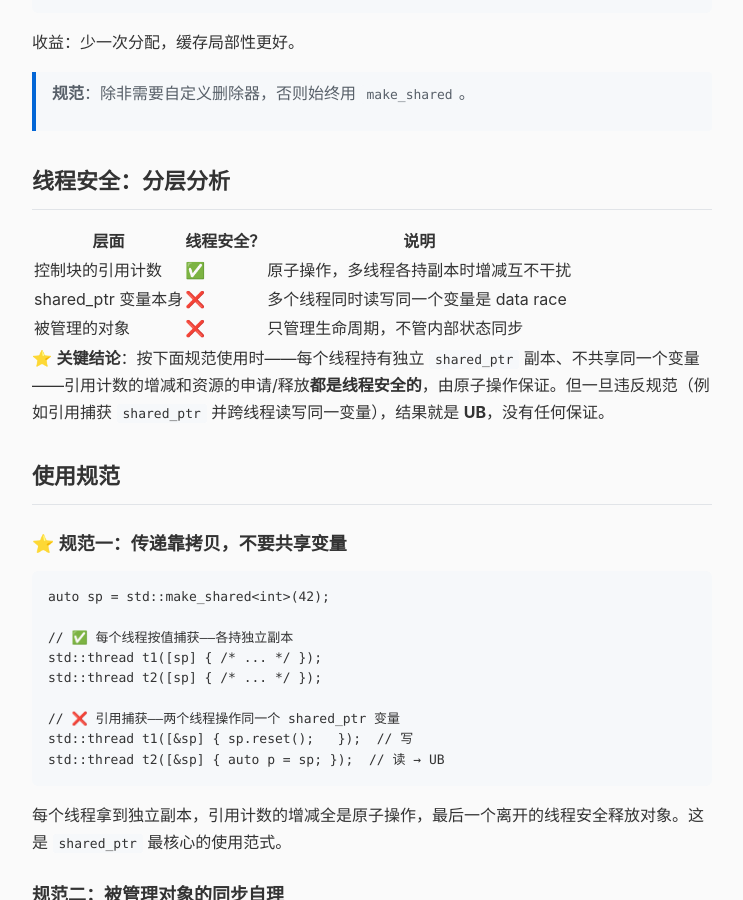
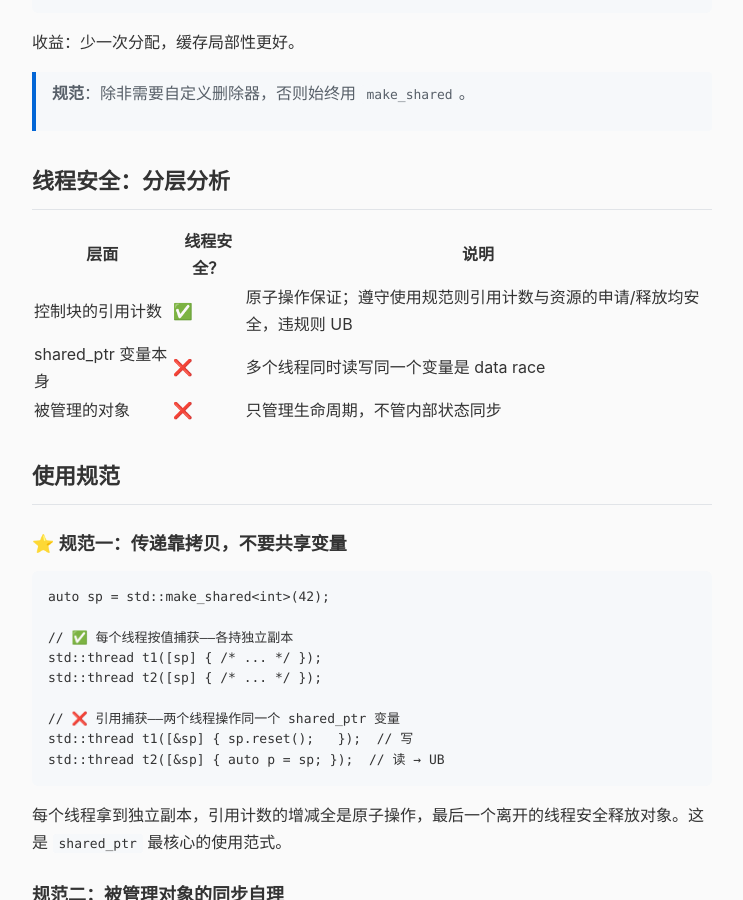
Before and after one commit to 4thcalabash/qd-knowledge, a Jekyll site: the page built from _posts/2026-07-30-cpp-shared-ptr-internals.md, in a window 1280 px wide and 900 px high, scrolled down 2418 px. Shown: the whole window, without its empty margins (268-1011 px from the left). Built offline with Jekyll 4.4.1, drawn with Linux system fonts in a browser that asks for light colours.

Commit message:
线程安全说明浓缩到表格内，不另起段落

```diff
--- a/_posts/2026-07-30-cpp-shared-ptr-internals.md
+++ b/_posts/2026-07-30-cpp-shared-ptr-internals.md
@@ -80,11 +80,9 @@ make_shared 内存布局：
 
 | 层面 | 线程安全？ | 说明 |
 |------|-----------|------|
-| 控制块的引用计数 | ✅ | 原子操作，多线程各持副本时增减互不干扰 |
+| 控制块的引用计数 | ✅ | 原子操作保证；遵守使用规范则引用计数与资源的申请/释放均安全，违规则 UB |
 | shared_ptr 变量本身 | ❌ | 多个线程同时读写同一个变量是 data race |
 | 被管理的对象 | ❌ | 只管理生命周期，不管内部状态同步 |
-
-⭐ **关键结论**：按下面规范使用时——每个线程持有独立 `shared_ptr` 副本、不共享同一个变量——引用计数的增减和资源的申请/释放**都是线程安全的**，由原子操作保证。但一旦违反规范（例如引用捕获 `shared_ptr` 并跨线程读写同一变量），结果就是 **UB**，没有任何保证。
 
 ## 使用规范
 
```
